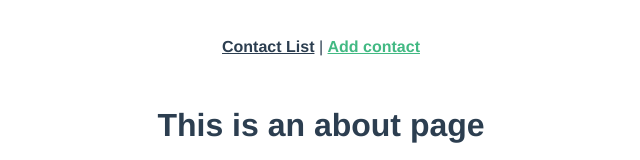
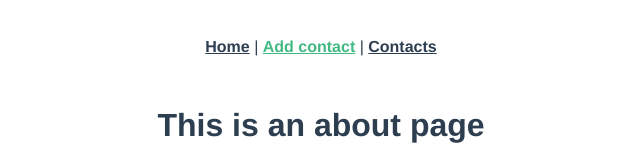
Before and after one commit to Kauanphbbb/contact-list, a Vue app: page /addContact in a window 1280 px wide. Shown: the top 160 px of the page, without its empty margins (319-959 px from the left). Built offline with nearby package versions, Linux system fonts and the light colour scheme.

Commit message:
feat: nav configuration

```diff
--- a/src/App.vue
+++ b/src/App.vue
@@ -1,7 +1,8 @@
 <template>
   <nav>
-    <router-link to="/">Contact List</router-link> |
-    <router-link to="/addContact">Add contact</router-link>
+    <router-link to="/">Home</router-link> |
+    <router-link to="/addContact">Add contact</router-link> |
+    <router-link to="/contacts">Contacts</router-link>
   </nav>
   <router-view/>
 </template>
--- a/src/router/index.js
+++ b/src/router/index.js
@@ -1,11 +1,10 @@
 import { createRouter, createWebHistory } from 'vue-router';
-import HomeView from '../views/ContactsView.vue';
 
 const routes = [
   {
     path: '/',
-    name: 'contacts',
-    component: HomeView,
+    name: 'home',
+    component: () => import('../views/HomeView.vue'),
   },
   {
     path: '/addContact',
--- a/src/views/ContactsView.vue
+++ b/src/views/HomeView.vue
@@ -9,7 +9,7 @@
 import HelloWorld from '@/components/HelloWorld.vue';
 
 export default {
-  name: 'ContactsView',
+  name: 'HomeView',
   components: {
     HelloWorld,
   },
```
